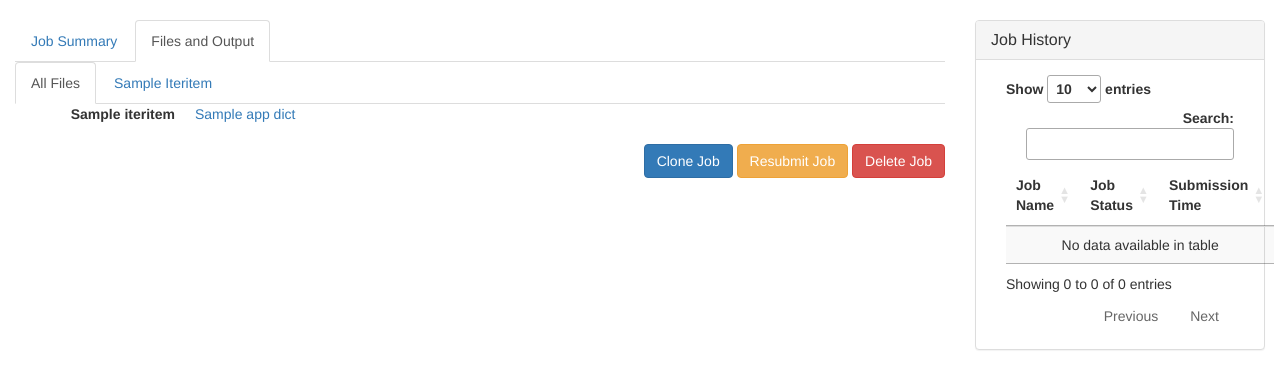
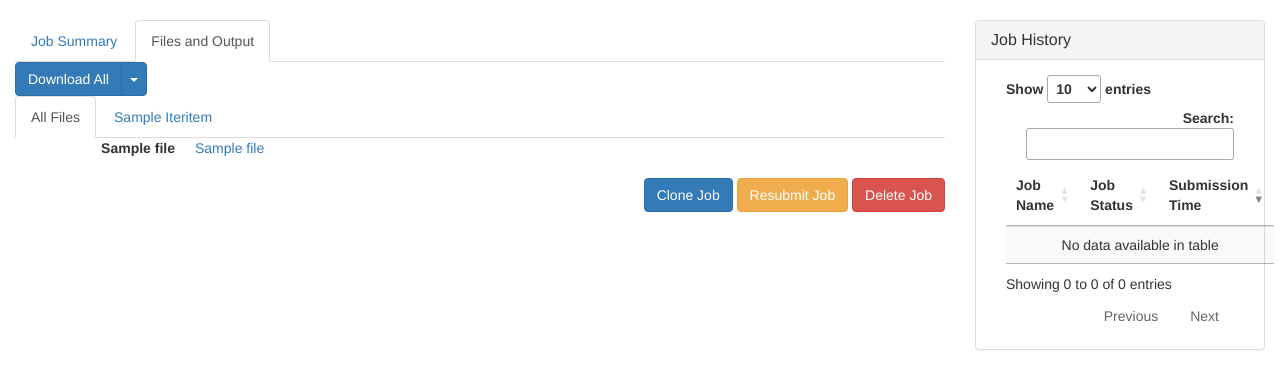
Before and after one commit to Chris7/djangui-home, a Django app: template djguihome/templates/tasks/task_view.html in a window 1280 px wide, after a click on "Files and Output". Shown: the part 52-441 px from the top of the page. Run offline with Django 3.2, Linux system fonts and the light colour scheme; the template is opened without the code that fills it: most values are stand-ins (such as "Sample title", 1, 10 or a date in 2020); some libraries are stand-ins or nearby versions.

Commit message:
lightbox added to images, better grouping on output tab, download all link added

```diff
--- a/djguihome/templates/base.html
+++ b/djguihome/templates/base.html
@@ -6,6 +6,8 @@
     <link rel="stylesheet" href="//maxcdn.bootstrapcdn.com/bootstrap/3.3.4/css/bootstrap.min.css"/>
     <link rel="stylesheet" href="//cdn.datatables.net/1.10.6/css/jquery.dataTables.min.css"/>
     <link rel="stylesheet" href="//cdn.datatables.net/responsive/1.0.5/css/dataTables.responsive.css"/>
+    {% block extra_css %}
+    {% endblock extra_css %}
 
 
     <style>
@@ -100,8 +102,9 @@
     <script type="text/javascript" src="//maxcdn.bootstrapcdn.com/bootstrap/3.3.4/js/bootstrap.min.js"></script>
     <script type="text/javascript" src="//cdn.datatables.net/1.10.6/js/jquery.dataTables.min.js"></script>
     <script type="text/javascript" src="//cdn.datatables.net/responsive/1.0.5/js/dataTables.responsive.min.js"></script>
-
     {% endblock js %}
+    {% block extra_js %}
+    {% endblock extra_js %}
     {% block inline_js %}
     {% endblock inline_js %}
 </html>
--- a/djguihome/templates/djangui_home.html
+++ b/djguihome/templates/djangui_home.html
@@ -181,12 +181,15 @@ list-style-type: none;
         var djangui_dt = $('#djangui-job-table').dataTable({
             "columnDefs": [
                 { "visible": false,  "targets": [ 0 ] }
-            ]
+            ],
+            "order": [[ 3, "desc" ]]
         });
         var djangui_dt_api = djangui_dt.api();
         $('#djangui-job-table_wrapper').addClass('col-md-12');
 
         var dt_jobs = {};
+
+        var task_reloaded = false;
 
         // loop for job history updates
         var tid = setInterval(celeryRefresh, 10000);
@@ -199,8 +202,10 @@ list-style-type: none;
                                 return djangui_dt_api.cell( rowIdx, 0 ).data() === data[i].job_id ? true : false;
                             } );
                             if(window.location.href.indexOf(data[i].job_id) != -1){
-                                // job update while on page
-                                location.reload();
+                                // job update while on task page, stdout/etc will be updated, so just reload the page
+                                if(!task_reloaded)
+                                    location.reload();
+                                task_reloaded = true;
                                 return;
                             }
                             djangui_dt.fnUpdate(data[i].job_status, indexes[0], 2);
--- a/djguihome/templates/tasks/task_view.html
+++ b/djguihome/templates/tasks/task_view.html
@@ -1,5 +1,14 @@
 {% extends "djangui_home.html" %}
 {% load i18n %}
+{% load djangui_tags %}
+{% block extra_js %}
+    {{ js.super }}
+    <script type="text/javascript" src="https://cdnjs.cloudflare.com/ajax/libs/ekko-lightbox/3.3.0/ekko-lightbox.min.js"></script>
+{% endblock extra_js %}
+{% block extra_css %}
+    {{ extra_css.super }}
+    <link rel="stylesheet" href="https://cdnjs.cloudflare.com/ajax/libs/ekko-lightbox/3.3.0/ekko-lightbox.min.css"/>
+{% endblock extra_css %}
 {% block left_sidebar %}{% endblock left_sidebar %}
 {% block center_content_class %}col-md-9 col-xs-12{% endblock center_content_class %}
 {% block center_content %}
@@ -51,7 +60,20 @@
     </div>
     <div role="tabpanel" class="tab-pane" id="task-output">
         <div role="tabpanel">
-
+            {% if task_info.archives %}
+            <div class="btn-group">
+            <a href="{{ task_info.archives.0.url }}" role="button" class="btn btn-primary">{% trans "Download All" %}</a>
+            <button type="button" class="btn btn-primary dropdown-toggle" data-toggle="dropdown" aria-expanded="false">
+                <span class="caret"></span>
+                <span class="sr-only">Toggle Dropdown</span>
+            </button>
+            <ul class="dropdown-menu" role="menu">
+                {% for archive in task_info.archives %}
+                    <li><a href="{{ archive.url }}">{% if archive.url|endswith:"zip" %}{% trans "As Zip" %}{% else %}{% trans "As tar.gz" %}{% endif %}</a></li>
+                {% endfor %}
+            </ul>
+                </div>
+            {% endif %}
           <!-- Nav tabs -->
           <ul class="nav nav-tabs" role="tablist">
             <li role="presentation" class="active"><a href="#task-output-all" aria-controls="task-output-all" role="tab" data-toggle="tab">{% trans "All Files" %}</a></li>
@@ -64,18 +86,19 @@
 
             <div role="tabpanel" class="tab-pane active" id="task-output-all">
                 <dl class="dl-horizontal">
-                {% for field_name, file in task_info.all_files.iteritems %}
-                    <dt>{{ field_name }}</dt>
+                {% for file in task_info.all_files %}
+                    <dt>{{ file.name }}</dt>
                     <dd><a href="{{ file.url }}">{{ file.name }}</a></dd>
                 {% endfor %}
                 </dl>
             </div>
             {% for output_group, output_files in task_info.file_groups.iteritems %}
                 <div role="tabpanel" class="tab-pane" id="task-output-{{ output_group }}">
-                    {% for output_file_name, output_file_content in output_files.iteritems %}
                     <div class="panel panel-default">
+                    {% if output_group == 'tabular' %}
+                        {% for output_file_content in output_files %}
                           <!-- Default panel contents -->
-                      <div class="panel-heading"><a href="{{ output_file_content.model.url }}">{{ output_file_name }}</a></div>
+                          <div class="panel-heading"><a href="{{ output_file_content.url }}">{{ output_file_content.name }}</a></div>
 
                           <!-- Table -->
                           <div class="table-responsive">
@@ -101,8 +124,49 @@
                                 {% endfor %}
                               </table>
                           </div>
+                        {% endfor %}
+
+                    {% elif output_group == 'images' %}
+                        <div id="task-image-output" class="carousel slide" data-ride="carousel">
+                          <!-- Indicators -->
+                          <ol class="carousel-indicators">
+                              {% for output_file_content in output_files %}
+                                  {% if forloop.first or forloop.counter0|divisibleby:4 %}
+                                    <li data-target="#task-image-output" data-slide-to="{{ forloop.counter|divide:5 }}" {% if forloop.first %}class="active"{% endif %}></li>
+                                  {% endif %}
+                              {% endfor %}
+                          </ol>
+
+                          <!-- Wrapper for slides -->
+                          <div class="carousel-inner" role="listbox">
+                              {% for output_file_content in output_files %}
+                                  {% if forloop.first or forloop.counter0|divisibleby:4 %}
+                                      {% if not forloop.first %}
+                                          </div></div>
+                                      {% endif %}
+                                      <div class="item{% if forloop.first %} active{% endif %}">
+                                        <div class="row">
+                                  {% endif %}
+                                    <div class="col-sm-3"><a href="{{ output_file_content.url }}" data-toggle="lightbox" data-gallery="task-images" data-type="image"><img src="{{ output_file_content.url }}" alt="{{ output_file_content.name }}" class="img-responsive"></a></div>
+                                  {% if not forloop.empty and forloop.last %}
+                                      </div></div>
+                                  {% endif %}
+                              {% endfor %}
                           </div>
-                    {% endfor %}
+
+                          <!-- Controls -->
+                          <a class="left carousel-control" href="#task-image-output" role="button" data-slide="prev">
+                            <span class="glyphicon glyphicon-chevron-left" aria-hidden="true"></span>
+                            <span class="sr-only">Previous</span>
+                          </a>
+                          <a class="right carousel-control" href="#task-image-output" role="button" data-slide="next">
+                            <span class="glyphicon glyphicon-chevron-right" aria-hidden="true"></span>
+                            <span class="sr-only">Next</span>
+                          </a>
+                        </div>
+                    {% endif %}
+                    </div>
+
                 </div>
             {% endfor %}
           </div>
@@ -151,6 +215,11 @@
             });
             return true;
         });
+
+        $(document).delegate('*[data-toggle="lightbox"]', 'click', function(event) {
+            event.preventDefault();
+            $(this).ekkoLightbox();
+        });
     });
 </script>
 {% endblock %}
```
Lines whose indentation alone changed are shown as unchanged.
